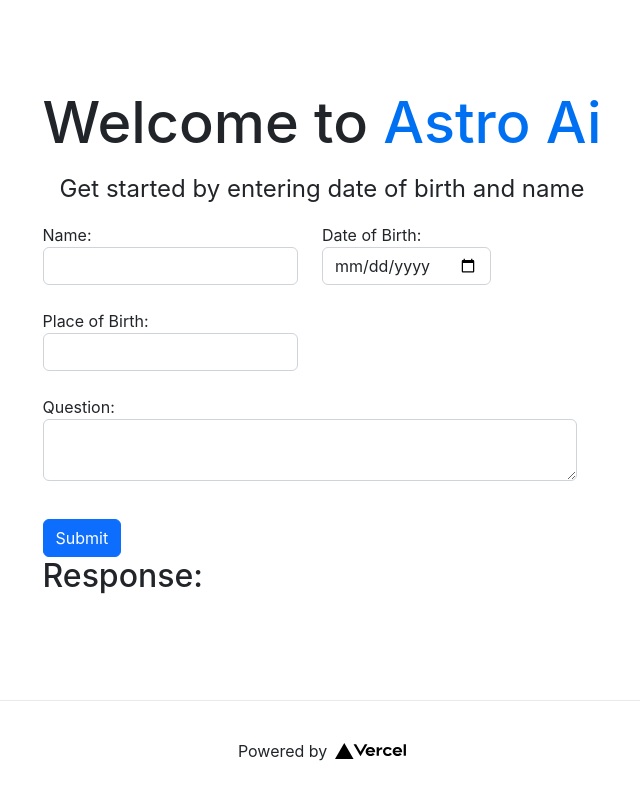
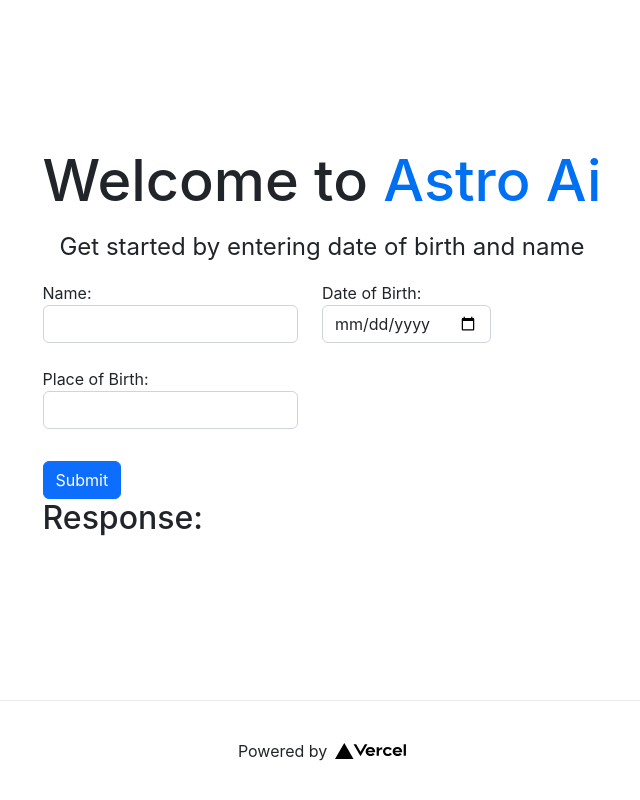
Before and after one commit to Mkilg/astroai, a Next.js app: page / in a window 1280 px wide. Shown: the whole page, without its empty margins (318-958 px from the left). Built offline with nearby package versions, Linux system fonts and the light colour scheme.

Commit message:
remove question input

```diff
--- a/pages/index.js
+++ b/pages/index.js
@@ -100,8 +100,8 @@
                 </div>
               </div>
             </div>
-            <br />
-            <div className="row w-100">
+            {/* <br /> */}
+            {/* <div className="row w-100">
               <div className="col-md-12">
                 <div className="form-group">
                   <label>
@@ -115,7 +115,7 @@
                   </label>
                 </div>
               </div>
-            </div>
+            </div> */}
 
             <br />
             <button type="submit" className="mt-2 btn btn-primary">
```
